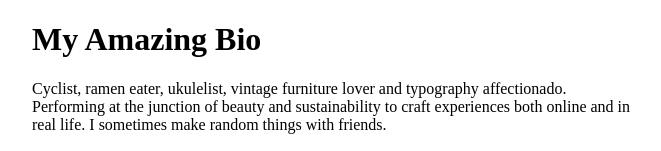
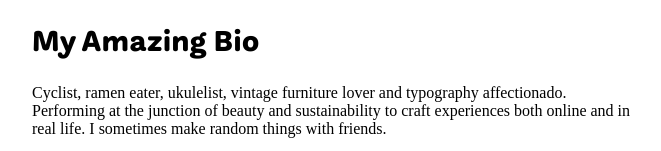
Before and after one commit to AdiKess/myfirstproject, a plain HTML site: page fontset/index.html in a window 1280 px wide. Shown: the top 151 px of the page, without its empty margins (308-969 px from the left). Drawn offline with Linux system fonts and the light colour scheme.

Commit message:
adding fonts files

```diff
--- a/fontset/styles.css
+++ b/fontset/styles.css
@@ -1,4 +1,35 @@
+@font-face {
+    font-family: 'freightround_prolight';
+    src: url('fonts/freightroundprolight-webfont.woff2') format('woff2'),
+         url('fonts/freightroundprolight-webfont.woff') format('woff');
+    font-weight: normal;
+    font-style: normal;
+
+}
+
+@font-face {
+    font-family: 'freightround_probook';
+    src: url('fonts/freightroundprobook-webfont.woff2') format('woff2'),
+         url('fonts/freightroundprobook-webfont.woff') format('woff');
+    font-weight: normal;
+    font-style: normal;
+
+}
+
+@font-face {
+    font-family: 'freightround_probold';
+    src: url('fonts/freightroundprobold-webfont.woff2') format('woff2'),
+         url('fonts/freightroundprobold-webfont.woff') format('woff');
+    font-weight: normal;
+    font-style: normal;
+
+}
+
 body {
     max-width: 600px;
     margin: auto;
 }
+
+h1 {
+    font-family: 'freightround_probold';
+}
```
Also changed, not shown: index.html (+1 -1 lines), dw8C6-u7RN2ziMw_Brn7fg_0324b5e08b15455eaaa2d79445ed32f1_1.6---freightRound/FreightRoundProBold.otf (added), dw8C6-u7RN2ziMw_Brn7fg_0324b5e08b15455eaaa2d79445ed32f1_1.6---freightRound/FreightRoundProBook.otf (added), dw8C6-u7RN2ziMw_Brn7fg_0324b5e08b15455eaaa2d79445ed32f1_1.6---freightRound/FreightRoundProLight.otf (added), fontset/fonts/freightroundprobold-webfont.woff (added), fontset/fonts/freightroundprobold-webfont.woff2 (added), fontset/fonts/freightroundprobook-webfont.woff (added), fontset/fonts/freightroundprobook-webfont.woff2 (added), fontset/fonts/freightroundprolight-webfont.woff (added), fontset/fonts/freightroundprolight-webfont.woff2 (added), 2 other files.
